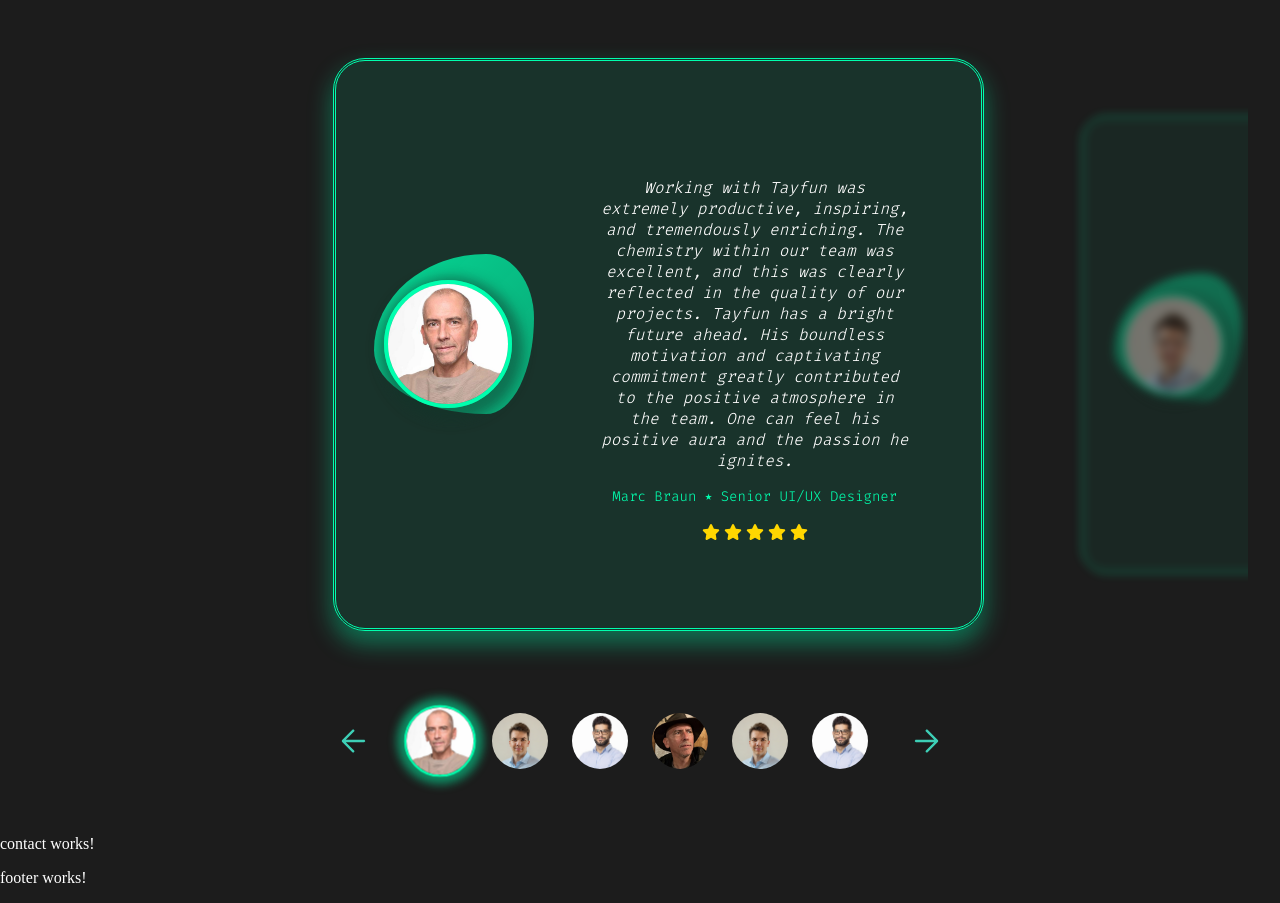
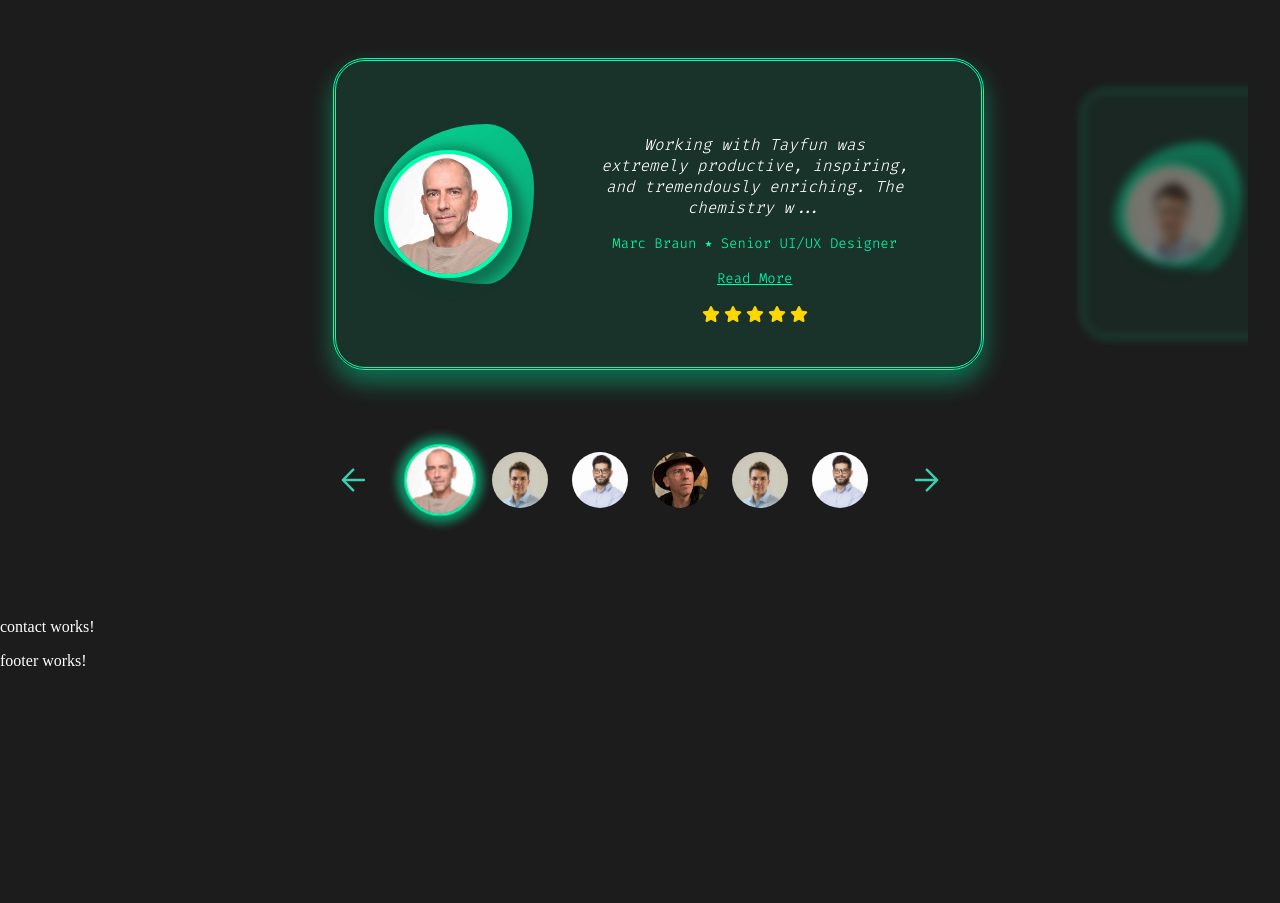
Before and after one commit to Metafeller/portfolio, an Angular app: page / in a window 1280 px wide. Shown: the part 7560-8463 px from the top of the page. After the commit the page ends 8246 px from the top, so only its background shows below. Built offline with nearby package versions, Linux system fonts and the light colour scheme.

Commit message:
add mixin responsive and window.service.ts

```diff
--- a/src/app/reviews/reviews.component.html
+++ b/src/app/reviews/reviews.component.html
@@ -22,11 +22,16 @@
             <!-- Review Text -->
             <div class="review-text">
               <blockquote>
-                {{ review.text }}
+                {{ showFullText === i ? review.text : review.text | slice:0:100 }}...
               </blockquote>
               <p class="review-author">
                 {{ review.name }} &#11089; {{ review.position }}
               </p>
+              <!-- "Read More" Option -->
+              <span *ngIf="review.text.length > 100 && showFullText !== i" class="read-more" (click)="expandText(i)">
+                Read More
+              </span>
+              <span *ngIf="showFullText === i" class="read-more" (click)="collapseText()">Read Less</span>
 
               <!-- Star Rating -->
             <div class="star-rating">
@@ -56,6 +61,15 @@
         <img src="/icons/general/arrow-left-hover.svg" alt="Previous" />
       </button>
 
+    <!-- Dots Navigation -->
+    <div class="dots-navigation" *ngIf="isMobileView">
+      <span
+        *ngFor="let review of reviews; let i = index"
+        [class.active]="isActive(i)"
+        (click)="navigateToReview(i)"
+      ></span>
+    </div>
+
       <div
         class="miniature"
         *ngFor="let review of reviews; let i = index"
--- a/src/app/reviews/reviews.component.scss
+++ b/src/app/reviews/reviews.component.scss
@@ -1,3 +1,9 @@
+@mixin responsive($min, $max) {
+  @media (min-width: $min) and (max-width: $max) {
+    @content;
+  }
+}
+
 .reviews-section {
     padding: 48px 32px;
     background-color: var(--primary-color);
@@ -19,6 +25,11 @@
       font-size: 32px;
       margin-bottom: 32px;
       color: var(--accent-color);
+
+      @include responsive(240px, 320px) {
+        font-size: 24px;
+        margin-bottom: 16px;
+      }
     }
 
     .slider-wrapper {
@@ -28,6 +39,10 @@
       align-items: center;
       overflow: hidden;
       padding: 48px 32px;
+
+      @include responsive(240px, 320px) {
+        padding: 16px 8px;
+      }
 
       @media (min-width: 240px) and (max-width: 320px) {
         padding: 0px 0px;
@@ -40,6 +55,10 @@
         transition: transform 0.8s cubic-bezier(0.25, 0.1, 0.25, 1);
         // transition: transform 0.5s ease-in-out, opacity 0.5s ease-in-out;
         width: 56%;
+
+        @include responsive(240px, 320px) {
+          width: 100%;
+        }
 
         @media (min-width: 240px) and (max-width: 320px) {
           width: 100%;
@@ -73,6 +92,11 @@
           align-items: center;
         //   transition: transform 0.3s ease, filter 0.3s ease, opacity 0.3s ease;
 
+        @include responsive(240px, 320px) {
+          padding: 16px 8px;
+          // flex: 0 0 100%;
+        }
+
         @media (min-width: 240px) and (max-width: 320px) {
           padding: 24px 16px;
         }
@@ -103,6 +127,10 @@
             justify-content: center;
             flex-direction: column;
             padding: 16px;
+
+            @include responsive(240px, 320px) {
+              margin-bottom: 16px;
+            }
 
             @media (min-width: 240px) and (max-width: 320px) {
               position: absolute;
@@ -176,6 +204,11 @@
               font-size: 16px;
               font-style: italic;
 
+              @include responsive(240px, 320px) {
+                font-size: 12px;
+                max-width: 100%;
+              }
+
               @media (min-width: 240px) and (max-width: 320px) {
                 font-size: 12px;
                 padding: 0px 0px;
@@ -187,6 +220,13 @@
               margin-top: 8px;
               font-size: 14px;
               color: var(--accent-color);
+            }
+
+            .read-more {
+              color: var(--accent-color);
+              cursor: pointer;
+              text-decoration: underline;
+              font-size: 14px;
             }
           }
 
@@ -238,6 +278,28 @@
         }
       }
 
+      .dots-navigation {
+        display: none;
+
+        @include responsive(240px, 320px) {
+            display: flex;
+            justify-content: center;
+            gap: 8px;
+
+            span {
+                width: 12px;
+                height: 12px;
+                background-color: var(--accent-color);
+                border-radius: 50%;
+                cursor: pointer;
+
+                &.active {
+                    background-color: var(--active-color, #0ff);
+                }
+            }
+        }
+      }
+
       .miniature {
         width: 56px;
         height: 56px;
@@ -247,6 +309,10 @@
         border: 2px solid transparent;
         overflow: hidden;
         transition: transform 0.3s ease;
+
+        @include responsive(240px, 320px) {
+          display: none;
+        }
 
         &.active {
           transform: scale(1.2);
--- a/src/app/reviews/reviews.component.ts
+++ b/src/app/reviews/reviews.component.ts
@@ -1,7 +1,8 @@
-import { CommonModule } from '@angular/common';
-import { Component } from '@angular/core';
+import { CommonModule, isPlatformBrowser } from '@angular/common';
+import { Component, HostListener, Inject, PLATFORM_ID } from '@angular/core';
 import { FontAwesomeModule } from '@fortawesome/angular-fontawesome';
 import { faStar, faStarHalfAlt } from '@fortawesome/free-solid-svg-icons';
+import { WindowService } from '../window.service';
 
 
 
@@ -24,6 +25,9 @@ export class ReviewsComponent {
 
   faStar = faStar;
   faStarHalfAlt = faStarHalfAlt;
+
+  // showFullText: number | null = null; // Track the index of the expanded text
+  // isMobileView = false; // Responsive check for viewports
 
   reviews: Review[] = [
     {
@@ -72,9 +76,32 @@ export class ReviewsComponent {
   ];
 
   currentIndex = 0;
+  showFullText: number | null = null; // Track the index of the expanded text
+  isMobileView = false; // Responsive check for viewports
+
+  constructor(
+    private windowService: WindowService,
+    @Inject(PLATFORM_ID) private platformId: Object
+  ) {
+    this.checkViewport();
+  }
+
+  @HostListener('window:resize')
+  checkViewport() {
+    // this.isMobileView = window.innerWidth <= 480;
+    if (isPlatformBrowser(this.platformId)) {
+      this.isMobileView = this.windowService.isMobile();
+    }
+  }
+
+  // get currentTransform(): string {
+  //   return `translateX(calc(-100% * ${this.currentIndex}))`;
+  // }
 
   get currentTransform(): string {
-    return `translateX(calc(-100% * ${this.currentIndex}))`;
+    return this.isMobileView
+      ? `translateX(calc(-103% * ${this.currentIndex}))`
+      : `translateX(calc(-100% * ${this.currentIndex}))`;
   }
 
   goToPreviousReview(): void {
@@ -102,6 +129,14 @@ export class ReviewsComponent {
     return stars;
   }
 
+  expandText(index: number): void {
+    this.showFullText = index;
+  }
+
+  collapseText(): void {
+    this.showFullText = null;
+  }
+
   getClassesForCard(index: number): string {
     if (index === this.currentIndex) {
       return 'review-card active';
--- a/src/app/window.service.ts
+++ b/src/app/window.service.ts
@@ -1,12 +1,21 @@
-import { Injectable } from '@angular/core';
+import { Injectable, Inject, PLATFORM_ID } from '@angular/core';
+import { isPlatformBrowser } from '@angular/common';
 
 @Injectable({
   providedIn: 'root'
 })
 export class WindowService {
+
+  constructor(@Inject(PLATFORM_ID) private platformId: Object) {}
+
   get nativeWindow(): Window | null {
-    return typeof window !== 'undefined' ? window : null;
+    return isPlatformBrowser(this.platformId) ? window : null;
   }
+
+  // get nativeWindow(): Window | null {
+  //   return typeof window !== 'undefined' ? window : null;
+  // }
+
   isMobile(): boolean {
     return this.nativeWindow ? this.nativeWindow.innerWidth <= 767 : false; // Mobile bis 767px
   }
@@ -21,5 +30,4 @@ export class WindowService {
     return this.nativeWindow ? this.nativeWindow.innerWidth > 1024 : false; // Desktop über 1024px
   }
 
-  constructor() { }
 }
```
